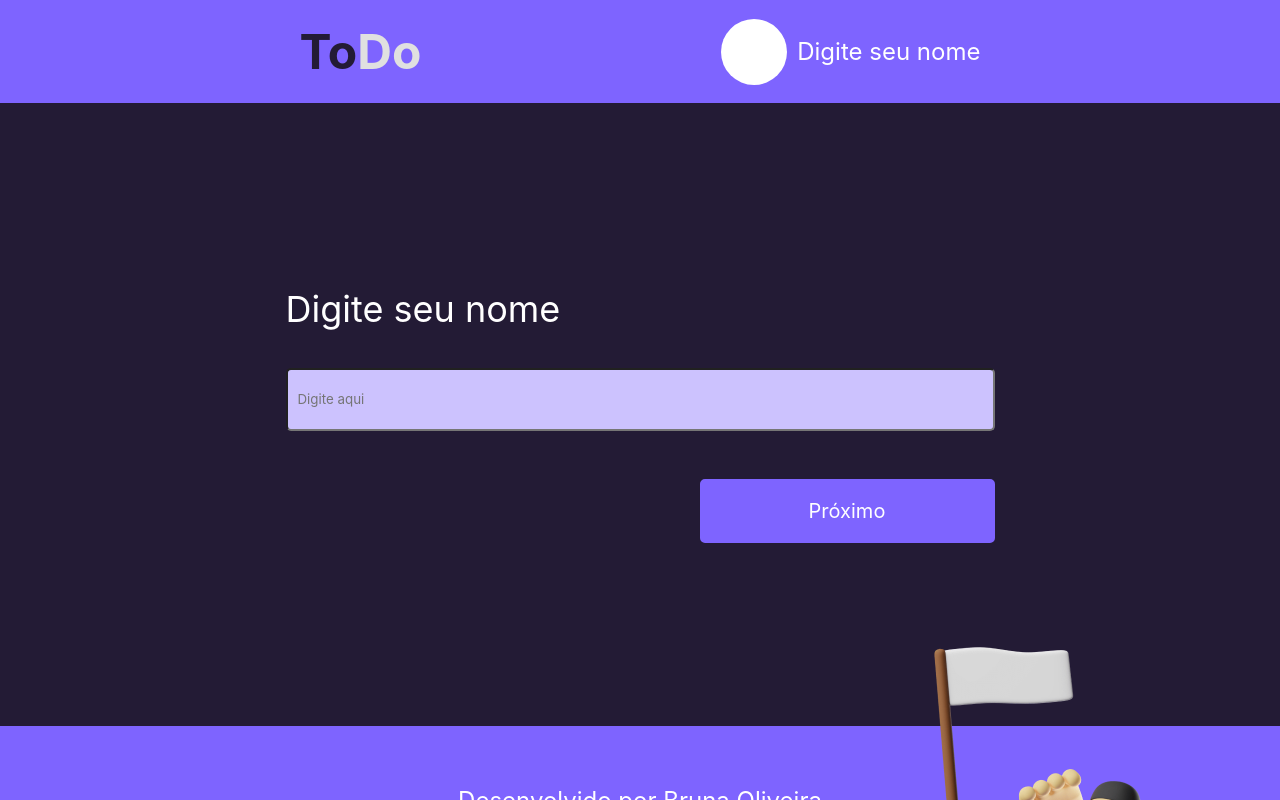
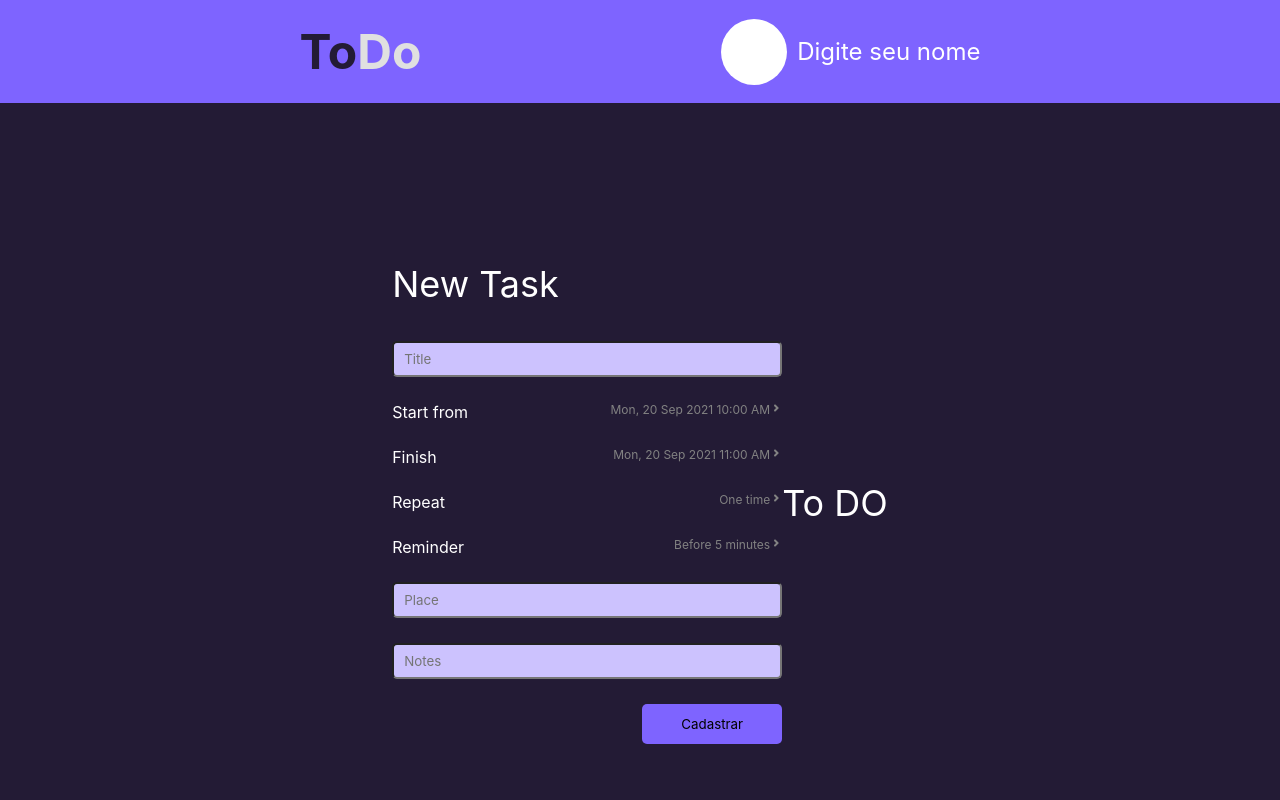
Before and after one commit to oliveirabz/to-do, a React (Create React App) app: page / in a window 1280 px wide. Shown: the top 800 px of the page. Built offline with nearby package versions, Linux system fonts and the light colour scheme.

Commit message:
feat: a second screen w/ components

```diff
--- a/package.json
+++ b/package.json
@@ -12,6 +12,7 @@
     "@types/react-dom": "^17.0.11",
     "react": "^17.0.2",
     "react-dom": "^17.0.2",
+    "react-icons": "^4.3.1",
     "react-scripts": "5.0.0",
     "typescript": "^4.5.5",
     "web-vitals": "^2.1.4"
--- /dev/null
+++ b/src/components/Header/index.tsx
@@ -0,0 +1,25 @@
+import React from "react";
+import './style.css';
+
+interface Props {
+    user?: string;
+}
+
+
+
+export const Header = ({ user }: Props) => {
+    return (
+        <div className="header">
+            <div className="headerLeft">
+                <h1 className="textTo">To</h1>
+                <h1 className="textDo">Do</h1>
+            </div>
+
+            <div className="headerRight">
+                <div className="avatar">
+                </div>
+                <p>{user ? user : 'Digite seu nome'}</p>
+            </div>
+        </div>
+    )
+}
--- /dev/null
+++ b/src/components/Header/style.css
@@ -0,0 +1,42 @@
+.header {
+    background-color: #7E64FF;
+    height: 103px;
+    display: flex;
+    align-items: center;
+    justify-content: center;
+    padding: 0 20px;
+}
+
+.avatar {
+    height: 66px;
+    width: 66px;
+    border-radius: 100px;
+    background-color: white;
+    margin: 10px;
+}
+
+.headerRight {
+    display: flex;
+    align-items: center;
+    justify-content: end;
+    flex: 0.5;
+    color: white;
+}
+
+.headerLeft {
+    display: flex;
+}
+
+.textTo {
+    color: #231B35;
+    font-size: 48px;
+}
+
+.textDo {
+    color: #E0E0E0;
+    font-size: 48px;
+}
+
+.headerRight p {
+    font-size: 24px;
+}
--- /dev/null
+++ b/src/components/NewTask/index.tsx
@@ -0,0 +1,24 @@
+import React from "react";
+import { TiChevronRight } from "react-icons/ti";
+import './style.css';
+
+interface Props {
+    title: string,
+    info: string
+}
+
+export const NewTask = ({ title, info }: Props) => {
+    return (
+        <div className="wrapper-task">
+
+            <div className="left">
+                <label>{title}</label>
+            </div>
+
+            <div className="button-right">
+                <p>{info}</p>
+                <TiChevronRight />
+            </div>
+        </div>
+    )
+}
--- /dev/null
+++ b/src/components/NewTask/style.css
@@ -0,0 +1,19 @@
+.wrapper-task {
+    display: flex;
+    justify-content: space-between;
+    margin-bottom: 25px;
+}
+
+.button-right {
+    display: flex;
+}
+
+.left {
+    font-size: 16px;
+    color: white;
+}
+
+.button-right {
+    font-size: 12px;
+    color: #828282;
+}
--- a/src/index.tsx
+++ b/src/index.tsx
@@ -1,11 +1,11 @@
 import React from 'react';
 import ReactDOM from 'react-dom';
 import './index.css';
-import { FirstScreen } from './screens/firstScreen';
+import { SecondScreen } from './screens/tasksScreen';
 
 ReactDOM.render(
   <React.StrictMode>
-    <FirstScreen />
+    <SecondScreen />
   </React.StrictMode>,
   document.getElementById('root')
 );
--- a/src/screens/firstScreen/index.tsx
+++ b/src/screens/firstScreen/index.tsx
@@ -1,6 +1,7 @@
 import React, { useState } from "react";
 import './style.css'
 import foto from '../../assets/foto-2.png'
+import { Header } from "../../components/Header";
 
 export const FirstScreen = () => {
     const [user, setUser] = useState('');
@@ -11,20 +12,7 @@ export const FirstScreen = () => {
 
     return (
         <div className="wrapper">
-
-            <div className="header">
-                <div className="headerLeft">
-                    <h1 className="textTo">To</h1>
-                    <h1 className="textDo">Do</h1>
-                </div>
-
-                <div className="headerRight">
-                    <div className="avatar">
-                    </div>
-                    <p>{user ? user : 'Digite seu nome'}</p>
-                </div>
-            </div>
-
+            <Header user={user} />
             <div className="body">
                 <div className="form">
                         <p>Digite seu nome</p>
--- a/src/screens/firstScreen/style.css
+++ b/src/screens/firstScreen/style.css
@@ -3,49 +3,6 @@
     height: 100vh;
     width: 100%;
     flex-wrap: wrap;   /* NEW */
-}
-
-.header {
-    background-color: #7E64FF;
-    height: 103px;
-    display: flex;
-    align-items: center;
-    justify-content: center;
-    padding: 0 20px;
-}
-
-.avatar {
-    height: 66px;
-    width: 66px;
-    border-radius: 100px;
-    background-color: white;
-    margin: 10px;
-}
-
-.headerRight {
-    display: flex;
-    align-items: center;
-    justify-content: end;
-    flex: 0.5;
-    color: white;
-}
-
-.headerLeft {
-    display: flex;
-}
-
-.textTo {
-    color: #231B35;
-    font-size: 48px;
-}
-
-.textDo {
-    color: #E0E0E0;
-    font-size: 48px;
-}
-
-.headerRight p {
-    font-size: 24px;
 }
 
 .body {
--- /dev/null
+++ b/src/screens/tasksScreen/index.tsx
@@ -0,0 +1,32 @@
+import React from "react";
+import { Header } from "../../components/Header";
+import { NewTask } from "../../components/NewTask";
+import './style.css';
+
+export const SecondScreen = () => {
+    return (
+        <div className="wrapper">
+            <Header />
+
+            <div className="body">
+
+                <div className="body-left">
+                    <p className="task-text">New Task</p>
+                    <input type='text' placeholder='Title' className="input" />
+                    <NewTask title='Start from' info='Mon, 20 Sep 2021 10:00 AM' />
+                    <NewTask title='Finish' info='Mon, 20 Sep 2021 11:00 AM' />
+                    <NewTask title='Repeat' info='One time' />
+                    <NewTask title='Reminder' info='Before 5 minutes' />
+
+                    <input className="input" placeholder="Place" />
+                    <input className="input" placeholder="Notes" />
+                    <button type="submit" className="submit">Cadastrar</button>
+                </div>
+
+                <div className="body-right">
+                    <p>To DO</p>
+                </div>
+            </div>
+        </div>
+    )
+}
--- /dev/null
+++ b/src/screens/tasksScreen/style.css
@@ -0,0 +1,42 @@
+.body {
+    width: 100%;
+    height: 100vh;
+    display: flex;
+    align-items: center;
+    justify-content: center;
+    background-color: #231B35;
+}
+
+.task-text {
+    color: white;
+    font-size: 36px;
+    margin-bottom: 35px;
+}
+
+.input {
+    width: 366px;
+    height: 32px;
+    border-radius: 5px;
+    padding: 0 10px;
+    margin-bottom: 25px;
+    display: block;
+    background-color: #CCC2FE;
+}
+
+.submit {
+    border: 20px solid #7E64FF;
+    background-color: #7E64FF;
+    border-radius: 5px;
+    width: 140px;
+    height: 38px;
+    display: flex;
+    justify-content: center;
+    align-items: center;
+    cursor: pointer;
+    float: right;
+}
+
+.body-right p {
+    font-size: 36px;
+    color: white;
+}
```
Also changed, not shown: 1 other file (tests, documents, lock files or other folders).
